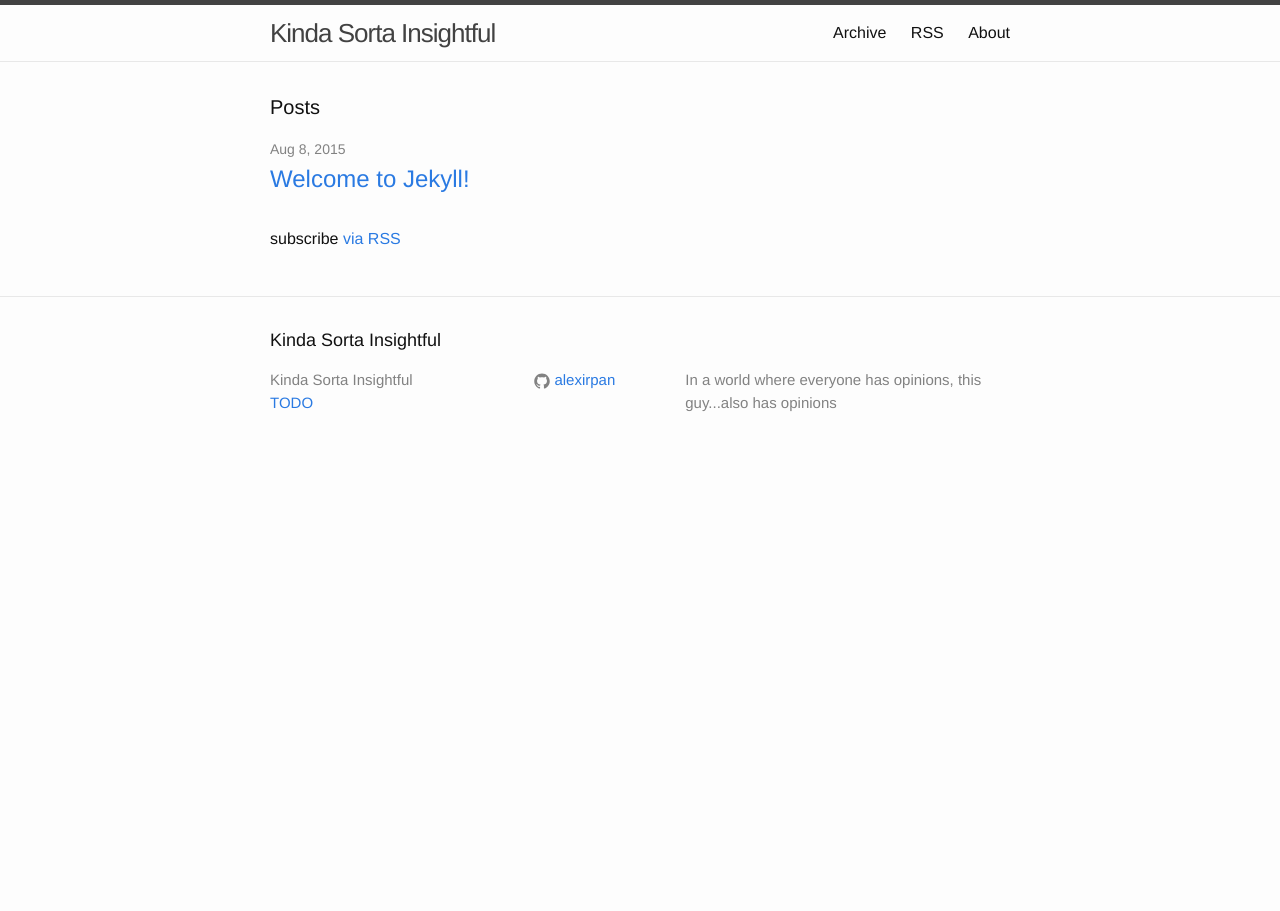
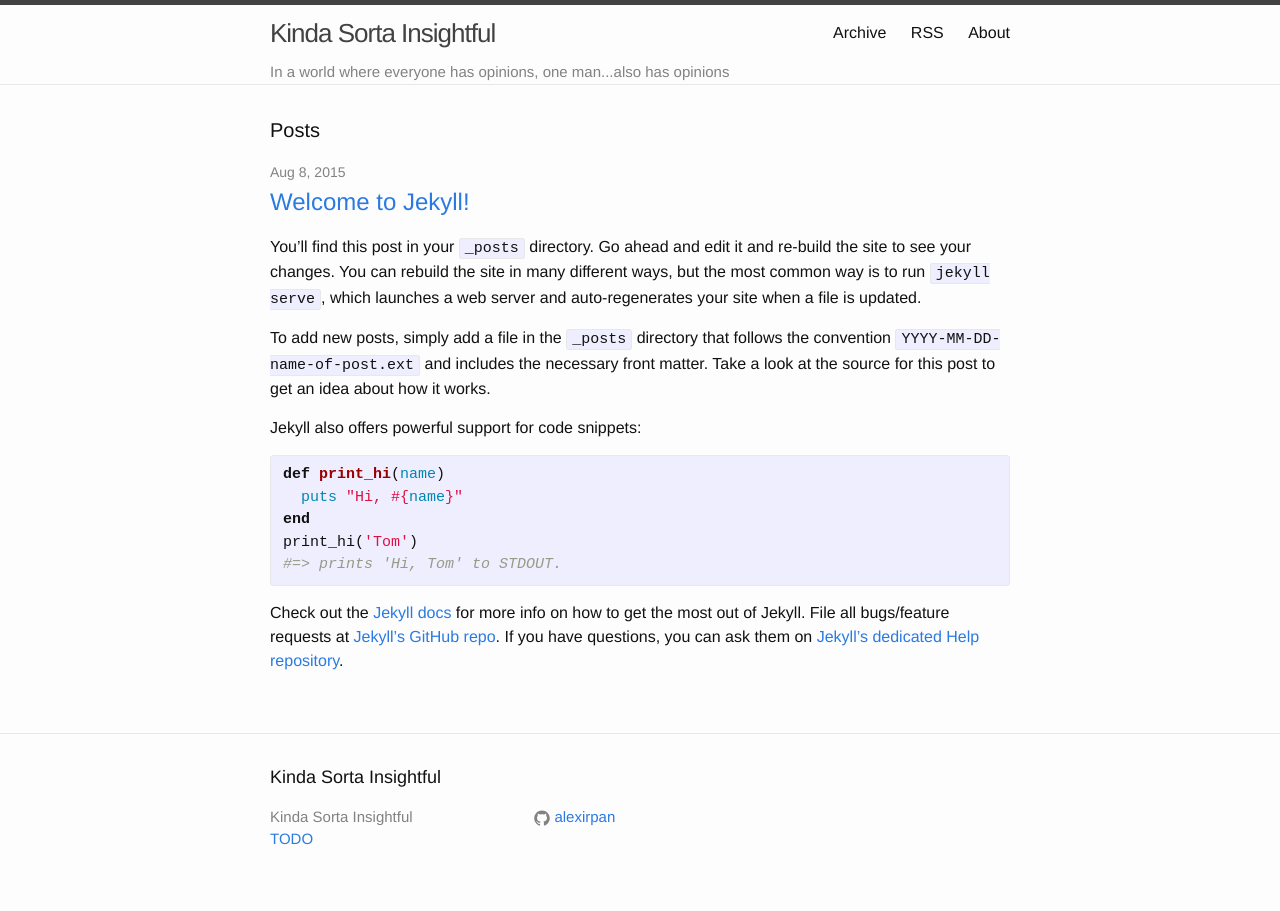
Before and after one commit to alexirpan/alexirpan.github.io, a Jekyll site: the page built from index.html, in a window 1280 px wide. Built offline with Jekyll 4.4.1, drawn with Linux system fonts in a browser that asks for light colours.

Commit message:
Move site description to header, expand posts inline

```diff
--- a/_config.yml
+++ b/_config.yml
@@ -2,7 +2,7 @@
 title: Kinda Sorta Insightful
 email: TODO
 description: > # this means to ignore newlines until "baseurl:"
-  In a world where everyone has opinions, this guy...also has opinions
+  In a world where everyone has opinions, one man...also has opinions
 baseurl: "" # the subpath of your site, e.g. /blog/
 url: "http://alexirpan.com" # the base hostname & protocol for your site
 github_username:  alexirpan
--- a/_includes/footer.html
+++ b/_includes/footer.html
@@ -30,9 +30,6 @@
         </ul>
       </div>
 
-      <div class="footer-col  footer-col-3">
-        <p class="text">{{ site.description }}</p>
-      </div>
     </div>
 
   </div>
--- a/_includes/header.html
+++ b/_includes/header.html
@@ -21,7 +21,8 @@
         {% endfor %}
       </div>
     </nav>
-
   </div>
-
+  <div class="wrapper">
+    <div class="site-description">{{ site.description }}</div>
+  </div>
 </header>
--- a/_sass/_layout.scss
+++ b/_sass/_layout.scss
@@ -84,6 +84,13 @@
             padding: 5px 10px;
         }
     }
+}
+
+.site-description {
+    font-size: 15px;
+    color: $grey-color;
+    float: left;
+    margin-bottom: 0;
 }
 
 
--- a/index.html
+++ b/index.html
@@ -14,10 +14,8 @@
         <h2>
           <a class="post-link" href="{{ post.url | prepend: site.baseurl }}">{{ post.title }}</a>
         </h2>
+          {{ post.content }}
       </li>
     {% endfor %}
   </ul>
-
-  <p class="rss-subscribe">subscribe <a href="{{ "/feed.xml" | prepend: site.baseurl }}">via RSS</a></p>
-
 </div>
```
